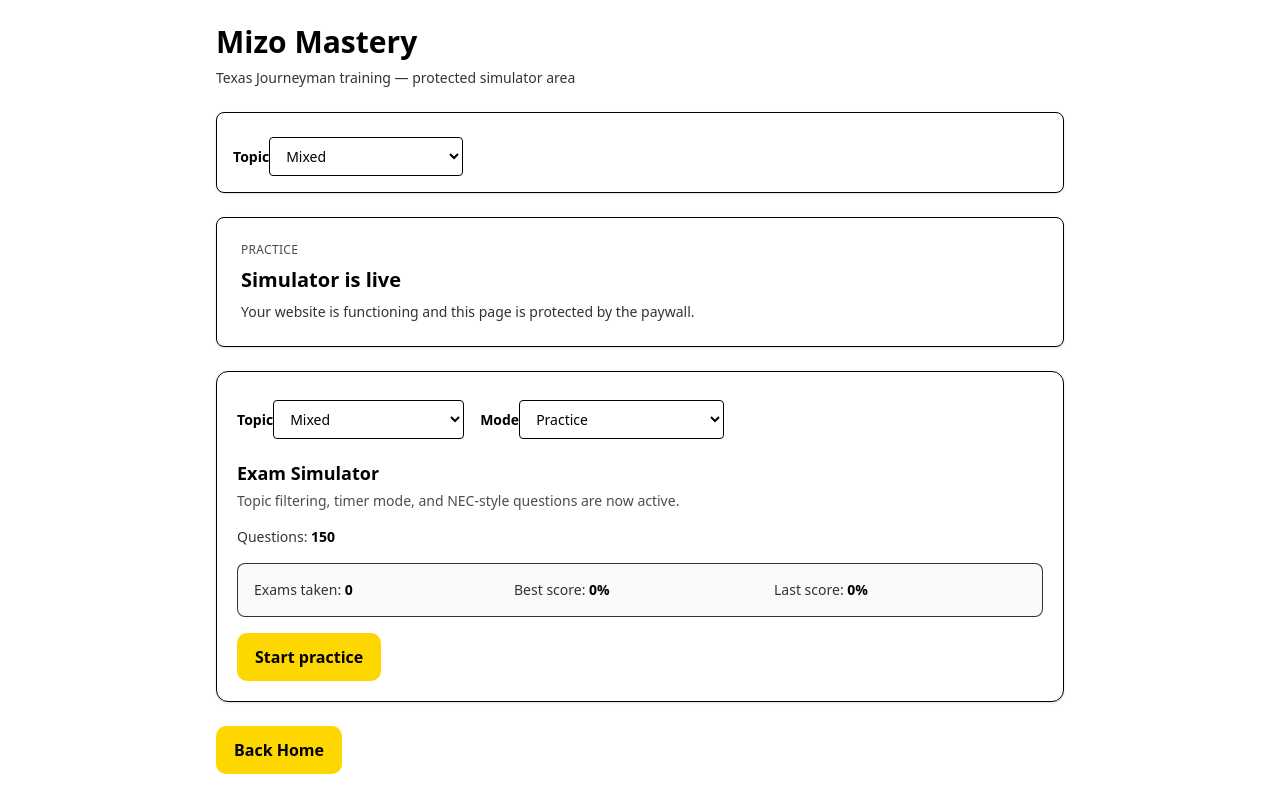
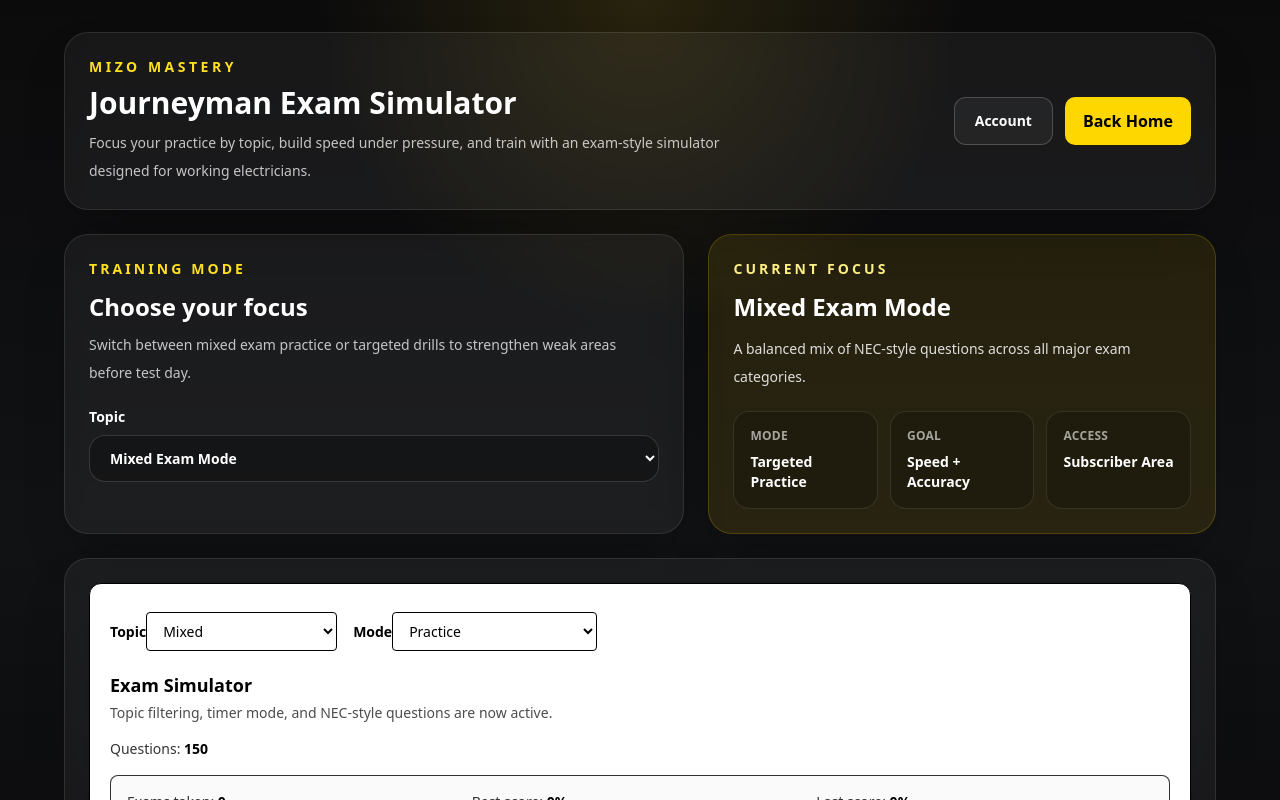
Before and after one commit to devaughndebouse-lgtm/mizo-web, a Next.js app: page /app in a window 1280 px wide. Shown: the top 800 px of the page. Built offline with nearby package versions, Linux system fonts and the light colour scheme.

Commit message:
Fix login page and enable password auth

```diff
--- a/app/app/page.tsx
+++ b/app/app/page.tsx
@@ -1,58 +1,176 @@
 "use client";
 
-import { useState } from "react";
+import { useMemo, useState } from "react";
 import Link from "next/link";
 import { Simulator } from "./simulator";
 
+type TopicOption = {
+  value: string;
+  label: string;
+  description: string;
+};
+
+const TOPIC_OPTIONS: TopicOption[] = [
+  {
+    value: "mixed",
+    label: "Mixed Exam Mode",
+    description: "A balanced mix of NEC-style questions across all major exam categories.",
+  },
+  {
+    value: "definitions",
+    label: "Definitions / Plans",
+    description: "Sharpen code language, terms, symbols, and print-reading basics.",
+  },
+  {
+    value: "calc_theory",
+    label: "Calculations & Theory",
+    description: "Practice formulas, load math, and core electrical theory concepts.",
+  },
+  {
+    value: "services",
+    label: "Services",
+    description: "Study service rules, sizing, and installation requirements.",
+  },
+  {
+    value: "feeders",
+    label: "Feeders",
+    description: "Build confidence with feeder sizing, protection, and code references.",
+  },
+  {
+    value: "branch",
+    label: "Branch Circuits",
+    description: "Train on branch-circuit rules, loads, and common exam traps.",
+  },
+  {
+    value: "wiring",
+    label: "Wiring Methods",
+    description: "Focus on raceways, cable types, fittings, and installation rules.",
+  },
+  {
+    value: "equipment",
+    label: "Equipment & Devices",
+    description: "Practice receptacles, panels, disconnects, and equipment rules.",
+  },
+  {
+    value: "motors",
+    label: "Motors",
+    description: "Work on motor circuits, overloads, conductors, and controls.",
+  },
+  {
+    value: "controls",
+    label: "Controls / Disconnects",
+    description: "Review disconnecting means, controller locations, and switching rules.",
+  },
+  {
+    value: "special",
+    label: "Special Occupancies",
+    description: "Prepare for hazardous locations and special-use NEC requirements.",
+  },
+  {
+    value: "renewable",
+    label: "Renewable (PV)",
+    description: "Study photovoltaic rules, disconnects, labeling, and calculations.",
+  },
+  {
+    value: "dwelling",
+    label: "Dwelling Load",
+    description: "Practice residential service and feeder load calculations.",
+  },
+];
+
 export default function AppPage() {
   const [topic, setTopic] = useState("mixed");
+
+  const currentTopic = useMemo(
+    () => TOPIC_OPTIONS.find((item) => item.value === topic) ?? TOPIC_OPTIONS[0],
+    [topic]
+  );
+
   return (
-    <main className="mx-auto flex min-h-screen max-w-4xl flex-col gap-6 p-6">
-      <header className="flex flex-col gap-2">
-        <h1 className="text-3xl font-extrabold text-black">Mizo Mastery</h1>
-        <p className="text-sm text-black/80">
-          Texas Journeyman training — protected simulator area
+    <main className="min-h-screen bg-[radial-gradient(circle_at_top,_rgba(250,204,21,0.12),_transparent_28%),linear-gradient(180deg,_#0b0b0c_0%,_#111214_55%,_#0a0a0b_100%)] px-6 py-8 text-white">
+      <div className="mx-auto flex max-w-6xl flex-col gap-6">
+        <header className="rounded-3xl border border-white/10 bg-white/5 p-6 shadow-2xl backdrop-blur">
+          <div className="flex flex-col gap-4 md:flex-row md:items-center md:justify-between">
+            <div>
+              <div className="text-sm font-black uppercase tracking-[0.25em] text-yellow-300">
+                Mizo Mastery
+              </div>
+              <h1 className="mt-2 text-3xl font-extrabold">Journeyman Exam Simulator</h1>
+              <p className="mt-2 max-w-2xl text-sm leading-7 text-white/75">
+                Focus your practice by topic, build speed under pressure, and train with an exam-style simulator designed for working electricians.
               </p>
+            </div>
+
+            <div className="flex flex-wrap gap-3">
+              <Link
+                href="/login"
+                className="inline-flex items-center justify-center rounded-xl border border-white/20 bg-white/5 px-5 py-3 text-sm font-bold text-white transition hover:bg-white/10"
+              >
+                Account
+              </Link>
+              <Link href="/" className="mizo-btn">
+                Back Home
+              </Link>
+            </div>
+          </div>
         </header>
 
-      <section className="rounded-lg border bg-white p-4 shadow-sm text-black">
-        <label className="text-sm font-semibold">Topic</label>
+        <section className="grid gap-6 lg:grid-cols-[1.1fr_0.9fr]">
+          <div className="rounded-3xl border border-white/10 bg-white/5 p-6 shadow-2xl backdrop-blur">
+            <div className="text-sm font-black uppercase tracking-[0.22em] text-yellow-300">
+              Training Mode
+            </div>
+            <h2 className="mt-3 text-2xl font-extrabold">Choose your focus</h2>
+            <p className="mt-2 text-sm leading-7 text-white/75">
+              Switch between mixed exam practice or targeted drills to strengthen weak areas before test day.
+            </p>
+
+            <div className="mt-5">
+              <label className="block text-sm font-bold text-white">Topic</label>
               <select
-          className="mt-2 rounded border px-3 py-2 text-sm"
+                className="mt-2 w-full rounded-2xl border border-white/15 bg-black/25 px-4 py-3 text-sm font-semibold text-white outline-none"
                 value={topic}
                 onChange={(e) => setTopic(e.target.value)}
               >
-          <option value="mixed">Mixed</option>
-          <option value="definitions">Definitions / Plans</option>
-          <option value="calc_theory">Calculations & Theory</option>
-          <option value="services">Services</option>
-          <option value="feeders">Feeders</option>
-          <option value="branch">Branch Circuits</option>
-          <option value="wiring">Wiring Methods</option>
-          <option value="equipment">Equipment & Devices</option>
-          <option value="motors">Motors</option>
-          <option value="controls">Controls / Disconnects</option>
-          <option value="special">Special Occupancies</option>
-          <option value="renewable">Renewable (PV)</option>
-          <option value="dwelling">Dwelling Load</option>
+                {TOPIC_OPTIONS.map((option) => (
+                  <option key={option.value} value={option.value} className="text-black">
+                    {option.label}
+                  </option>
+                ))}
               </select>
+            </div>
+          </div>
+
+          <div className="rounded-3xl border border-yellow-400/20 bg-yellow-400/10 p-6 shadow-2xl">
+            <div className="text-sm font-black uppercase tracking-[0.22em] text-yellow-200">
+              Current Focus
+            </div>
+            <h2 className="mt-3 text-2xl font-extrabold text-white">{currentTopic.label}</h2>
+            <p className="mt-3 text-sm leading-7 text-white/85">{currentTopic.description}</p>
+
+            <div className="mt-5 grid gap-3 sm:grid-cols-3">
+              <div className="rounded-2xl border border-white/10 bg-black/20 p-4">
+                <div className="text-xs font-bold uppercase tracking-wide text-white/60">Mode</div>
+                <div className="mt-2 text-sm font-bold text-white">Targeted Practice</div>
+              </div>
+              <div className="rounded-2xl border border-white/10 bg-black/20 p-4">
+                <div className="text-xs font-bold uppercase tracking-wide text-white/60">Goal</div>
+                <div className="mt-2 text-sm font-bold text-white">Speed + Accuracy</div>
+              </div>
+              <div className="rounded-2xl border border-white/10 bg-black/20 p-4">
+                <div className="text-xs font-bold uppercase tracking-wide text-white/60">Access</div>
+                <div className="mt-2 text-sm font-bold text-white">Subscriber Area</div>
+              </div>
+            </div>
+          </div>
         </section>
 
-      <section className="rounded-lg border bg-white p-6 shadow-sm text-black">
-        <div className="text-xs uppercase tracking-wide opacity-70">Practice</div>
-        <h2 className="mt-2 text-xl font-semibold">Simulator is live</h2>
-        <p className="mt-2 text-sm opacity-80">
-          Your website is functioning and this page is protected by the paywall.
-        </p>
-      </section>
-
+        <section className="rounded-3xl border border-white/10 bg-white/5 p-4 shadow-2xl backdrop-blur sm:p-6">
           <div id="simulator">
             <Simulator />
           </div>
-
-      <Link href="/" className="mizo-btn w-fit">
-        Back Home
-      </Link>
+        </section>
+      </div>
     </main>
   );
 }
--- a/app/login/page.tsx
+++ b/app/login/page.tsx
@@ -1,24 +1,148 @@
 "use client";
 
-import { useState } from "react";
+import Link from "next/link";
+import { useMemo, useState, type FormEvent } from "react";
+import { useRouter } from "next/navigation";
+import { createClient } from "@supabase/supabase-js";
 
-export default function HomePage() {
-  const [count, setCount] = useState(0);
+export default function LoginPage() {
+  const router = useRouter();
+
+  const supabase = useMemo(() => {
+    const url = process.env.NEXT_PUBLIC_SUPABASE_URL;
+    const anonKey = process.env.NEXT_PUBLIC_SUPABASE_ANON_KEY;
+
+    if (!url || !anonKey) return null;
+
+    return createClient(url, anonKey);
+  }, []);
+
+  const [email, setEmail] = useState("");
+  const [password, setPassword] = useState("");
+  const [loading, setLoading] = useState(false);
+  const [message, setMessage] = useState<string | null>(null);
+  const [error, setError] = useState<string | null>(null);
+
+  async function signIn(e: FormEvent<HTMLFormElement>) {
+    e.preventDefault();
+    setLoading(true);
+    setError(null);
+
+    try {
+      if (!supabase) throw new Error("Supabase not configured.");
+
+      const { error } = await supabase.auth.signInWithPassword({
+        email,
+        password,
+      });
+
+      if (error) throw error;
+
+      router.replace("/app");
+    } catch (err: any) {
+      setError(err.message ?? "Login failed");
+    } finally {
+      setLoading(false);
+    }
+  }
+
+  async function sendMagicLink() {
+    setLoading(true);
+    setError(null);
+
+    try {
+      if (!supabase) throw new Error("Supabase not configured.");
+
+      const { error } = await supabase.auth.signInWithOtp({
+        email,
+        options: {
+          emailRedirectTo: `${window.location.origin}/app`,
+        },
+      });
+
+      if (error) throw error;
+
+      setMessage("Magic link sent. Check your email.");
+    } catch (err: any) {
+      setError(err.message ?? "Failed to send magic link");
+    } finally {
+      setLoading(false);
+    }
+  }
+
+  async function sendPasswordReset() {
+    setLoading(true);
+    setError(null);
+
+    try {
+      if (!supabase) throw new Error("Supabase not configured.");
+
+      const { error } = await supabase.auth.resetPasswordForEmail(email, {
+        redirectTo: `${window.location.origin}/login`,
+      });
+
+      if (error) throw error;
+
+      setMessage("Password reset email sent.");
+    } catch (err: any) {
+      setError(err.message ?? "Failed to send reset email");
+    } finally {
+      setLoading(false);
+    }
+  }
 
   return (
-    <main className="min-h-screen bg-gray-100 p-8">
-      <h1 className="text-4xl font-bold mb-6">Welcome to Mizo Mastery</h1>
+    <main className="min-h-screen flex items-center justify-center bg-black text-white px-6">
+      <div className="w-full max-w-md rounded-2xl border border-white/10 bg-white/5 p-8">
+        <h1 className="text-3xl font-bold">Mizo Mastery Login</h1>
 
-      <p className="mb-4">
-        This is the home page. Use the navigation to explore the app.
-      </p>
+        <form className="mt-6 space-y-4" onSubmit={signIn}>
+          <input
+            type="email"
+            placeholder="Email"
+            value={email}
+            onChange={(e) => setEmail(e.target.value)}
+            className="w-full rounded border border-white/20 bg-black/30 px-4 py-3"
+          />
 
-      <button
-        onClick={() => setCount(count + 1)}
-        className="rounded bg-blue-500 px-4 py-2 text-white hover:bg-blue-600"
-      >
-        Clicked {count} times
-      </button>
+          <input
+            type="password"
+            placeholder="Password"
+            value={password}
+            onChange={(e) => setPassword(e.target.value)}
+            className="w-full rounded border border-white/20 bg-black/30 px-4 py-3"
+          />
+
+          {error && <div className="text-red-400 text-sm">{error}</div>}
+          {message && <div className="text-green-400 text-sm">{message}</div>}
+
+          <button
+            type="submit"
+            disabled={loading}
+            className="w-full rounded bg-yellow-400 py-3 font-bold text-black"
+          >
+            Log In
+          </button>
+        </form>
+
+        <button
+          onClick={sendMagicLink}
+          className="mt-4 w-full rounded border border-white/20 py-3"
+        >
+          Send Magic Link
+        </button>
+
+        <button
+          onClick={sendPasswordReset}
+          className="mt-3 w-full rounded border border-white/20 py-3"
+        >
+          Reset Password
+        </button>
+
+        <div className="mt-6 text-sm text-white/70">
+          Need access? <Link href="/">Subscribe</Link>
+        </div>
+      </div>
     </main>
   );
 }
```
Lines whose indentation alone changed are shown as unchanged.
